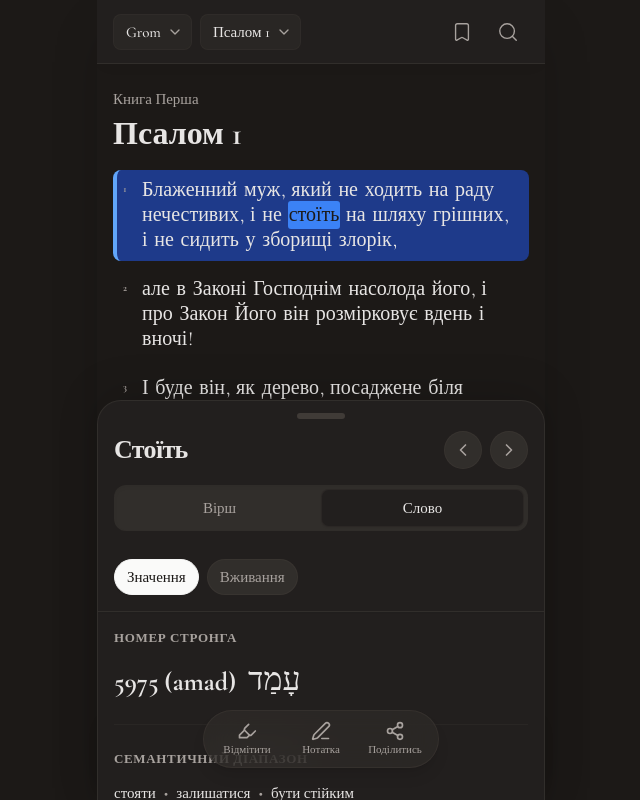
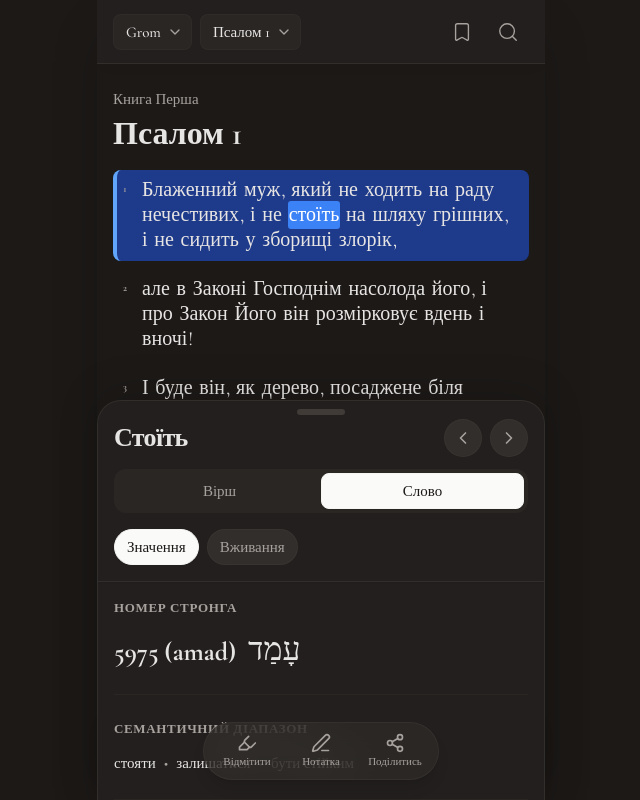
Before and after one commit to ikhoma/source-bible-app, a React (Vite) app: page / in a window 1280 px wide. Both pictures are taken after a click on the element 640 px from the left and 215 px from the top of the page. Shown: the whole page, without its empty margins (319-959 px from the left). Built offline with nearby package versions, Linux system fonts and the light colour scheme.

Commit message:
feat: Implement dark mode support and refine UI component styling and text processing.

```diff
--- a/components/BibleText.tsx
+++ b/components/BibleText.tsx
@@ -93,7 +93,7 @@ export const BibleText: React.FC<BibleTextProps> = ({
           id={`token-${token.id}`}
           className={`
             inline py-0.5 px-[1px] rounded-[3px] transition-colors duration-200 cursor-pointer select-none box-decoration-clone
-            ${isSelected ? 'bg-blue-500 !text-white' : (isHighlighted ? 'bg-yellow-600 text-primary' : 'active:bg-stone-200')}
+            ${isSelected ? 'bg-blue-500 !text-[#fff]' : (isHighlighted ? 'bg-yellow-600 text-primary' : 'active:bg-stone-200')}
           `}
           onClick={handleClick}
           onTouchStart={handleTouchStart}
--- a/components/BottomSheet.tsx
+++ b/components/BottomSheet.tsx
@@ -109,7 +109,7 @@ export const BottomSheet: React.FC<BottomSheetProps> = ({
       >
         {/* Handle Area - Drag Zone */}
         <div
-          className="w-full flex justify-center pt-3 pb-1 shrink-0 cursor-grab active:cursor-grabbing touch-none"
+          className="w-full flex justify-center pt-2 pb-1 shrink-0 cursor-grab active:cursor-grabbing touch-none"
           onPointerDown={handlePointerDown}
           onPointerUp={handlePointerUp}
         >
@@ -118,7 +118,7 @@ export const BottomSheet: React.FC<BottomSheetProps> = ({
 
         {/* Header */}
         <div className="px-4 pb-2 shrink-0">
-          <div className="flex items-center justify-between mb-4 mt-2">
+          <div className="flex items-center justify-between mb-3">
             <h2 className="text-2xl font-bold text-primary tracking-tight">{title}</h2>
             <div className="flex gap-2">
               <button
@@ -139,18 +139,17 @@ export const BottomSheet: React.FC<BottomSheetProps> = ({
           </div>
 
           {/* Tabs */}
-          <div className="bg-stone-200 p-1 rounded-xl flex font-medium relative shadow-inner">
-            <div
-              className={`absolute top-1 bottom-1 w-[calc(50%-4px)] bg-stone-100 rounded-lg shadow-sm border border-stone-300/30 transition-all duration-300 ease-out ${activeTab === Tab.Verse ? 'left-1' : 'left-[50%]'}`}
-            />
+          <div className="flex bg-stone-200/50 p-1 rounded-xl">
             <button
-              className={`flex-1 py-2 text-sm z-10 transition-colors duration-200 ${activeTab === Tab.Verse ? 'text-primary' : 'text-muted'}`}
+              className={`flex-1 px-3 py-1.5 text-sm font-medium rounded-lg transition-all border ${activeTab === Tab.Verse ? 'bg-white dark:bg-stone-900 text-primary dark:text-white shadow-sm border-stone-200/50 dark:border-stone-800' : 'text-muted hover:text-primary border-transparent'
+                }`}
               onClick={() => onTabChange(Tab.Verse)}
             >
               Вірш
             </button>
             <button
-              className={`flex-1 py-2 text-sm z-10 transition-colors duration-200 ${activeTab === Tab.Word ? 'text-primary' : 'text-muted'}`}
+              className={`flex-1 px-3 py-1.5 text-sm font-medium rounded-lg transition-all border ${activeTab === Tab.Word ? 'bg-white dark:bg-stone-900 text-primary dark:text-white shadow-sm border-stone-200/50 dark:border-stone-800' : 'text-muted hover:text-primary border-transparent'
+                }`}
               onClick={() => onTabChange(Tab.Word)}
             >
               Слово
--- a/components/FloatingActionBar.tsx
+++ b/components/FloatingActionBar.tsx
@@ -27,7 +27,7 @@ export const FloatingActionBar: React.FC<FloatingActionBarProps> = ({
 
     // Calculate position:
     // Anchored at the bottom center, floating above the sheet content
-    const bottomPosition = 'bottom-8';
+    const bottomPosition = 'bottom-5';
 
     return (
         <div
--- a/components/study/VerseStudyContent.tsx
+++ b/components/study/VerseStudyContent.tsx
@@ -139,14 +139,14 @@ export const VerseStudyContent: React.FC<VerseStudyContentProps> = ({
   return (
     <div className="pb-24 px-4 animate-in fade-in duration-300">
       {/* Section Pills (Cross-Refs / Commentary / Translations / Original) */}
-      <div className="sticky top-0 z-10 bg-stone-100 mb-4 -mx-4 px-4 pt-5 pb-4 font-sans border-b border-stone-200 shadow-sm">
+      <div className="sticky top-0 z-10 bg-stone-100 mb-4 -mx-4 px-4 pt-2 pb-4 font-sans border-b border-stone-200 shadow-sm">
         <div className="flex overflow-x-auto no-scrollbar gap-2">
           <button
             onClick={() => setActiveSection('crossRefs')}
             className={`
               px-3 py-1.5 rounded-full text-sm font-medium transition-all duration-200 whitespace-nowrap shrink-0 border
               ${activeSection === 'crossRefs'
-                ? 'bg-stone-900 text-white border-stone-800 shadow-sm'
+                ? 'bg-stone-900 dark:bg-stone-300 text-white dark:text-primary border-stone-800 dark:border-stone-400 shadow-sm'
                 : 'bg-stone-200 text-muted hover:bg-stone-300 active:scale-95 border-stone-300/50'}
             `}
           >
@@ -157,7 +157,7 @@ export const VerseStudyContent: React.FC<VerseStudyContentProps> = ({
             className={`
               px-3 py-1.5 rounded-full text-sm font-medium transition-all duration-200 whitespace-nowrap shrink-0 border
               ${activeSection === 'translations'
-                ? 'bg-stone-900 text-white border-stone-800 shadow-sm'
+                ? 'bg-stone-900 dark:bg-stone-300 text-white dark:text-primary border-stone-800 dark:border-stone-400 shadow-sm'
                 : 'bg-stone-200 text-muted hover:bg-stone-300 active:scale-95 border-stone-300/50'}
             `}
           >
@@ -168,7 +168,7 @@ export const VerseStudyContent: React.FC<VerseStudyContentProps> = ({
             className={`
               px-3 py-1.5 rounded-full text-sm font-medium transition-all duration-200 whitespace-nowrap shrink-0 border
               ${activeSection === 'original'
-                ? 'bg-stone-900 text-white border-stone-800 shadow-sm'
+                ? 'bg-stone-900 dark:bg-stone-300 text-white dark:text-primary border-stone-800 dark:border-stone-400 shadow-sm'
                 : 'bg-stone-200 text-muted hover:bg-stone-300 active:scale-95 border-stone-300/50'}
             `}
           >
@@ -179,7 +179,7 @@ export const VerseStudyContent: React.FC<VerseStudyContentProps> = ({
             className={`
               px-3 py-1.5 rounded-full text-sm font-medium transition-all duration-200 whitespace-nowrap shrink-0 border
               ${activeSection === 'commentary'
-                ? 'bg-stone-900 text-white border-stone-800 shadow-sm'
+                ? 'bg-stone-900 dark:bg-stone-300 text-white dark:text-primary border-stone-800 dark:border-stone-400 shadow-sm'
                 : 'bg-stone-200 text-muted hover:bg-stone-300 active:scale-95 border-stone-300/50'}
             `}
           >
@@ -197,9 +197,13 @@ export const VerseStudyContent: React.FC<VerseStudyContentProps> = ({
               const fallbackText = PARALLEL_VERSES_DATA[ref] || "Текст вірша...";
               const displayTitle = translateReferenceTitle(ref);
 
-              // Remove all verse numbers (e.g. "12. " at start, or " 15. " inside the text)
+              // Remove standalone verse numbers (like "12.", "15", or "6\n7")
               let displayText = ukText || fallbackText;
-              displayText = displayText.replace(/(?:^|\s)\d+\.\s*/g, ' ').trim();
+              displayText = displayText
+                .split(/\s+/)
+                .filter(word => !/^\d+\.?$/.test(word))
+                .join(' ')
+                .trim();
 
               return (
                 <ReferenceRow
--- a/components/study/WordStudyContent.tsx
+++ b/components/study/WordStudyContent.tsx
@@ -83,7 +83,7 @@ export const WordStudyContent: React.FC<WordStudyContentProps> = ({
     <div className="pb-24 px-4 animate-in fade-in duration-300">
 
       {/* Section Pills (Meaning / Usage) */}
-      <div className="sticky top-0 z-10 bg-stone-100 mb-4 -mx-4 px-4 pt-5 pb-4 font-sans border-b border-stone-200 shadow-sm">
+      <div className="sticky top-0 z-10 bg-stone-100 mb-4 -mx-4 px-4 pt-2 pb-4 font-sans border-b border-stone-200 shadow-sm">
         <div className="flex overflow-x-auto no-scrollbar gap-2">
           <button
             onClick={() => setActiveSection('meaning')}
--- a/index.html
+++ b/index.html
@@ -14,6 +14,7 @@
   <script src="https://cdn.tailwindcss.com"></script>
   <script>
     tailwind.config = {
+      darkMode: 'class',
       theme: {
         extend: {
           fontFamily: {
```
